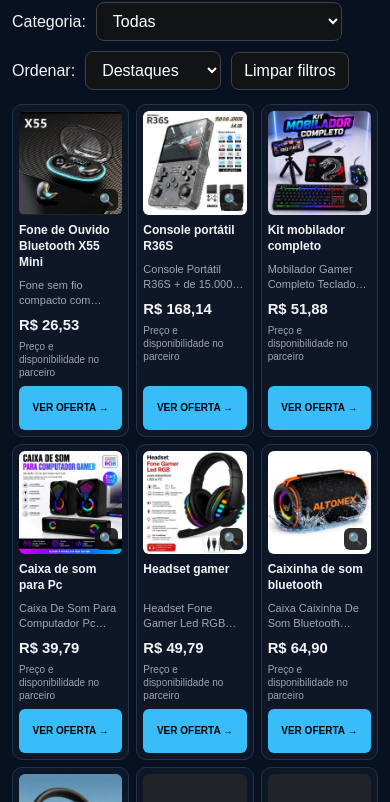
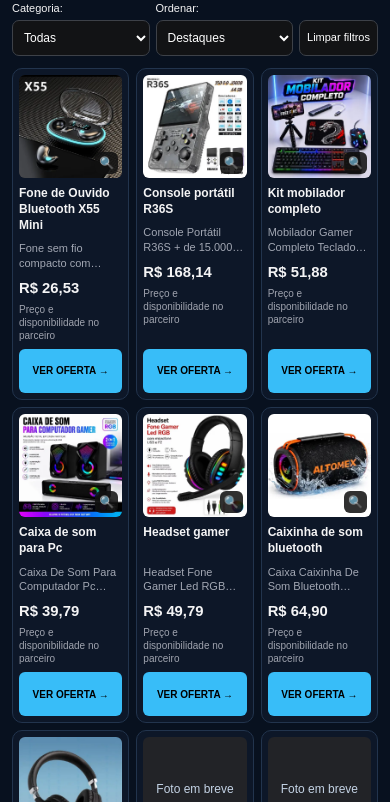
Before and after one commit to Luckas-siqueira/Mega-Vitrine, a plain HTML site: page index.html in a window 390 px wide. Shown: the part 1910-2712 px from the top of the page. Drawn offline with Linux system fonts and the light colour scheme.

Commit message:
Compacta filtros de categoria, ordenação e limpar no celular

```diff
--- a/index.html
+++ b/index.html
@@ -71,6 +71,22 @@ footer{background:#111318;color:white;margin-top:34px;padding:30px 5%;display:gr
 .notice{background:#0b2033;border-color:#214968}.category .icon{color:#7dd3fc}
 .product-name:hover{color:#38bdf8}.missing-photo{font-size:12px;color:#c4d3e5;padding:8px;text-align:center}
 header,nav,footer{border-color:#22344d}.search{background:#132238;border-color:#28405b}
+
+/* Filtros compactos, com rótulos acessíveis e controles alinhados. */
+.toolbar{gap:7px}
+.toolbar label{font-size:12px}
+.toolbar select,.toolbar button{font-size:13px;line-height:1.25;min-height:36px;padding:6px 9px;border-radius:7px}
+@media(max-width:600px){
+ .toolbar{display:grid;grid-template-columns:minmax(0,1fr) minmax(0,1fr) auto;grid-template-areas:"category-label sort-label ." "category sort clear";gap:4px 6px;margin-bottom:12px}
+ .toolbar label{font-size:11px;line-height:1.2}
+ .toolbar label[for="categoryFilter"]{grid-area:category-label}
+ .toolbar label[for="sort"]{grid-area:sort-label}
+ #categoryFilter{grid-area:category}
+ #sort{grid-area:sort}
+ #clearFilters{grid-area:clear}
+ .toolbar select,.toolbar button{width:100%;min-width:0;max-width:100%;font-size:12px;min-height:36px;padding:6px 7px}
+ #clearFilters{white-space:nowrap;font-size:11px}
+}
 </style>
 </head>
 <body>
```
